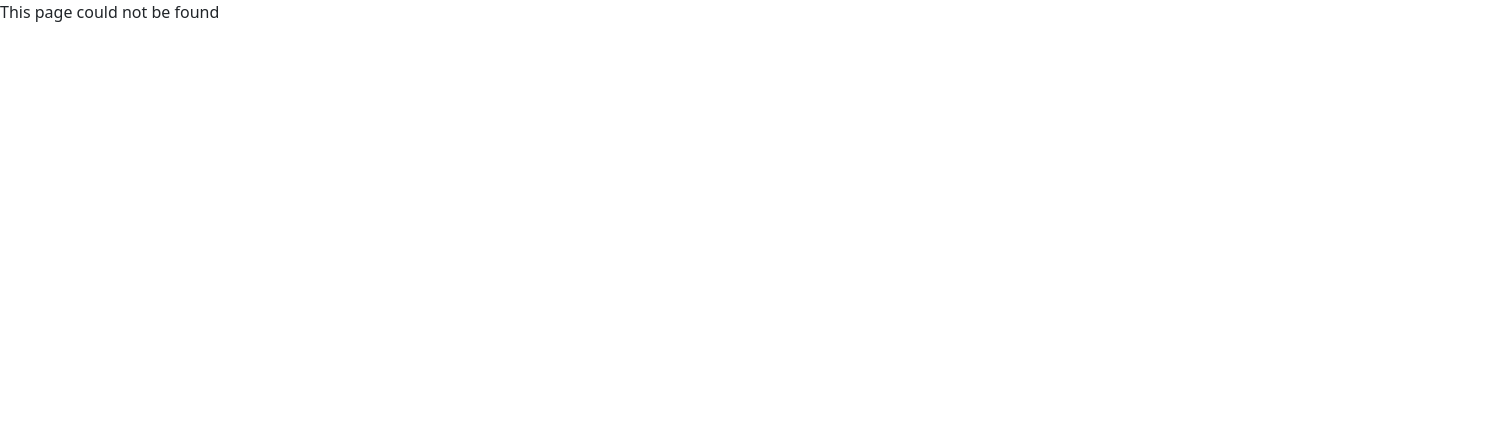
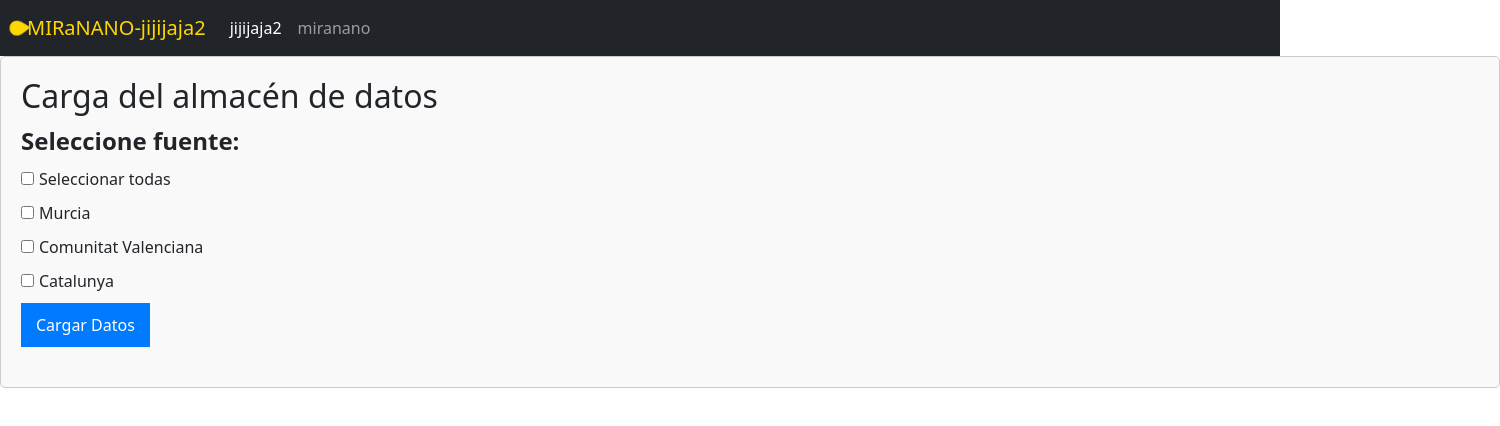
Before and after one commit to Pablocyou/Repowebdesdeweb, a React (Create React App) app in the folder front-iei/: page /Mansana in a window 1280 px wide. Shown: the top 426 px of the page, 1500 px wide, since content can reach past the window. Built offline with nearby package versions, Linux system fonts and the light colour scheme.

Commit message:
mansaaaanaaa

```diff
--- a/front-iei/package.json
+++ b/front-iei/package.json
@@ -5,6 +5,8 @@
   "dependencies": {
     "@emotion/react": "^11.11.1",
     "@emotion/styled": "^11.11.0",
+    "@fortawesome/free-solid-svg-icons": "^6.5.0",
+    "@fortawesome/react-fontawesome": "^0.2.0",
     "@mui/material": "^5.14.18",
     "@testing-library/jest-dom": "^5.17.0",
     "@testing-library/react": "^13.4.0",
--- a/front-iei/src/App.js
+++ b/front-iei/src/App.js
@@ -5,16 +5,19 @@ import Jijijaja from './components/jijijaja'; // Renamed to PascalCase
 import Miranano from './components/miranano';
 import Layout from './components/Layout';
 import NotFound from './components/NotFound'; // Import NotFound if it's a component
+import Header from './components/Header';
+import Mansana from './components/Mansana';
 
 function App() {
   // Define your state and useEffect here if needed
 
   return (
     <div className="App">
+      <Header/>
       <Routes>
         <Route path="/" element={<Layout />}>
           <Route index element={<Jijijaja />} />
-          <Route path="jijijaja" element={<Jijijaja />} />
+          <Route path="Mansana" element={<Mansana />} />
           <Route path="miranano" element={<Miranano />} />
           <Route path="*" element={<NotFound />} /> {/* Ensure NotFound is a defined component */}
         </Route>
--- /dev/null
+++ b/front-iei/src/components/DataStore.css
@@ -0,0 +1,52 @@
+.data-store {
+    width: 1500px;
+    margin: 0 auto;
+    padding: 20px;
+    border: 1px solid #ccc;
+    border-radius: 5px;
+    background-color: #f9f9f9;
+  }
+
+  h2 {
+    font-size: 1.5rem;
+    margin-bottom: 20px;
+  }
+
+  fieldset {
+    border: 1px solid #ccc;
+    border-radius: 5px;
+    padding: 10px;
+    margin-bottom: 20px;
+  }
+
+  legend {
+    font-weight: bold;
+  }
+
+  label {
+    display: block;
+    margin-bottom: 10px;
+  }
+
+  input[type="checkbox"] {
+    margin-right: 5px;
+  }
+
+  button {
+    background-color: #007bff;
+    color: #fff;
+    border: none;
+    padding: 10px 15px;
+    border-radius: 5px;
+    cursor: pointer;
+    font-size: 1rem;
+  }
+
+  button:hover {
+    background-color: #0056b3;
+  }
+
+  .results {
+    margin-top: 20px;
+    font-weight: bold;
+  }
--- /dev/null
+++ b/front-iei/src/components/Header.js
@@ -0,0 +1,33 @@
+import { FontAwesomeIcon } from "@fortawesome/react-fontawesome";
+import {faLocationPin} from "@fortawesome/free-solid-svg-icons";
+import Button from "react-bootstrap/Button";
+import Container from "react-bootstrap/Container"
+import Nav from "react-bootstrap/Nav";
+import Navbar from "react-bootstrap/Navbar";
+import {NavLink} from "react-router-dom";
+
+const Header = () => {
+
+return (
+    <Navbar bg="dark" variant="dark" expand="lg">
+        <Container fluid>
+            <Navbar.Brand href="/" style={{"color":'gold'}}>
+                <FontAwesomeIcon icon={faLocationPin} spin/>MIRaNANO-jijijaja2
+            </Navbar.Brand>
+            <Navbar.Toggle aria-controls="navbarScroll" />
+            <Navbar.Collapse id="navbarScroll">
+                    <Nav
+                        className="me-auto my-2 my-lg-0"
+                        style={{maxHeight: '100px'}}
+                        navbarScroll
+                    >
+                    <NavLink className ="nav-link" to="/Mansana">jijijaja2</NavLink>
+                    <NavLink className ="nav-link" to="/miranano">miranano</NavLink>
+                </Nav>
+            </Navbar.Collapse>
+        </Container>
+    </Navbar>
+  )
+}
+
+export default Header
--- /dev/null
+++ b/front-iei/src/components/Mansana.js
@@ -0,0 +1,87 @@
+import React, { useState } from 'react';
+import './DataStore.css'; // Make sure to create a CSS file for styling
+
+const Mansana = () => {
+  const [selectedSources, setSelectedSources] = useState({
+    selectAll: false,
+    murcia: false,
+    valencia: false,
+    catalunya: false
+  });
+  const [loadResults, setLoadResults] = useState('');
+
+  const handleSourceChange = (source) => {
+    setSelectedSources(prevState => ({
+      ...prevState,
+      [source]: !prevState[source],
+      selectAll: false // Reset select all if any individual checkbox is changed
+    }));
+  };
+
+  const handleSelectAll = () => {
+    const newState = !selectedSources.selectAll;
+    setSelectedSources({
+      selectAll: newState,
+      murcia: newState,
+      valencia: newState,
+      catalunya: newState
+    });
+  };
+
+  const handleSubmit = (event) => {
+    event.preventDefault();
+    setLoadResults(`Results for: ${JSON.stringify(selectedSources)}`);
+  };
+
+  return (
+    <div className="data-store">
+      <h2>Carga del almacén de datos</h2>
+      <form onSubmit={handleSubmit}>
+        <fieldset>
+          <legend>Seleccione fuente:</legend>
+          <div>
+          <label>
+            <input
+              type="checkbox"
+              checked={selectedSources.selectAll}
+              onChange={handleSelectAll}
+            />
+            Seleccionar todas
+          </label>
+          </div> <div>
+          <label>
+            <input
+              type="checkbox"
+              checked={selectedSources.murcia}
+              onChange={() => handleSourceChange('murcia')}
+            />
+            Murcia
+          </label>
+          </div> <div>
+          <label>
+            <input
+              type="checkbox"
+              checked={selectedSources.valencia}
+              onChange={() => handleSourceChange('valencia')}
+            />
+            Comunitat Valenciana
+          </label>
+          </div>
+          <label>
+            <input type="checkbox"
+              checked={selectedSources.catalunya}
+              onChange={() => handleSourceChange('catalunya')}
+            />
+            Catalunya
+          </label>
+        </fieldset>
+        <button type="submit">Cargar Datos</button>
+      </form>
+      <div className="results">
+        {loadResults && <p>{loadResults}</p>}
+      </div>
+    </div>
+  );
+};
+
+export default Mansana;
```
Also changed, not shown: 1 other file (tests, documents, lock files or other folders).
